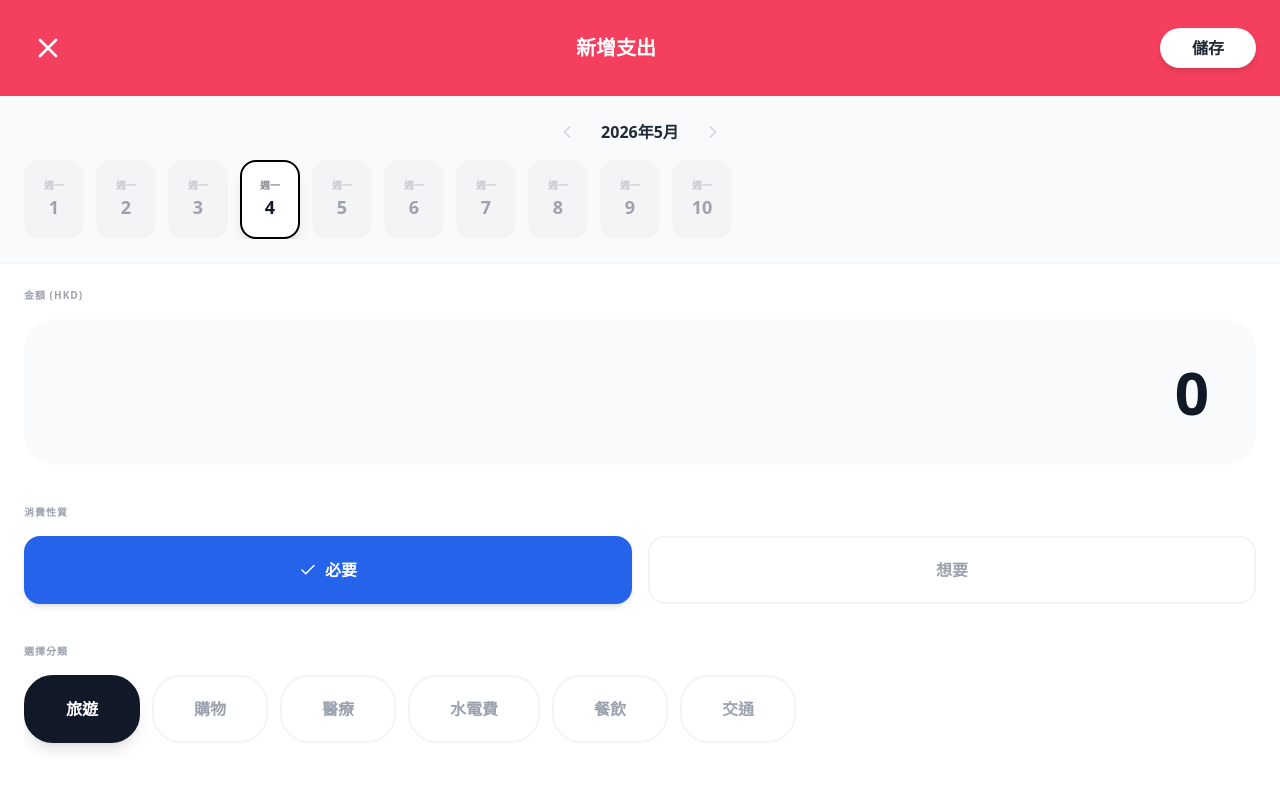
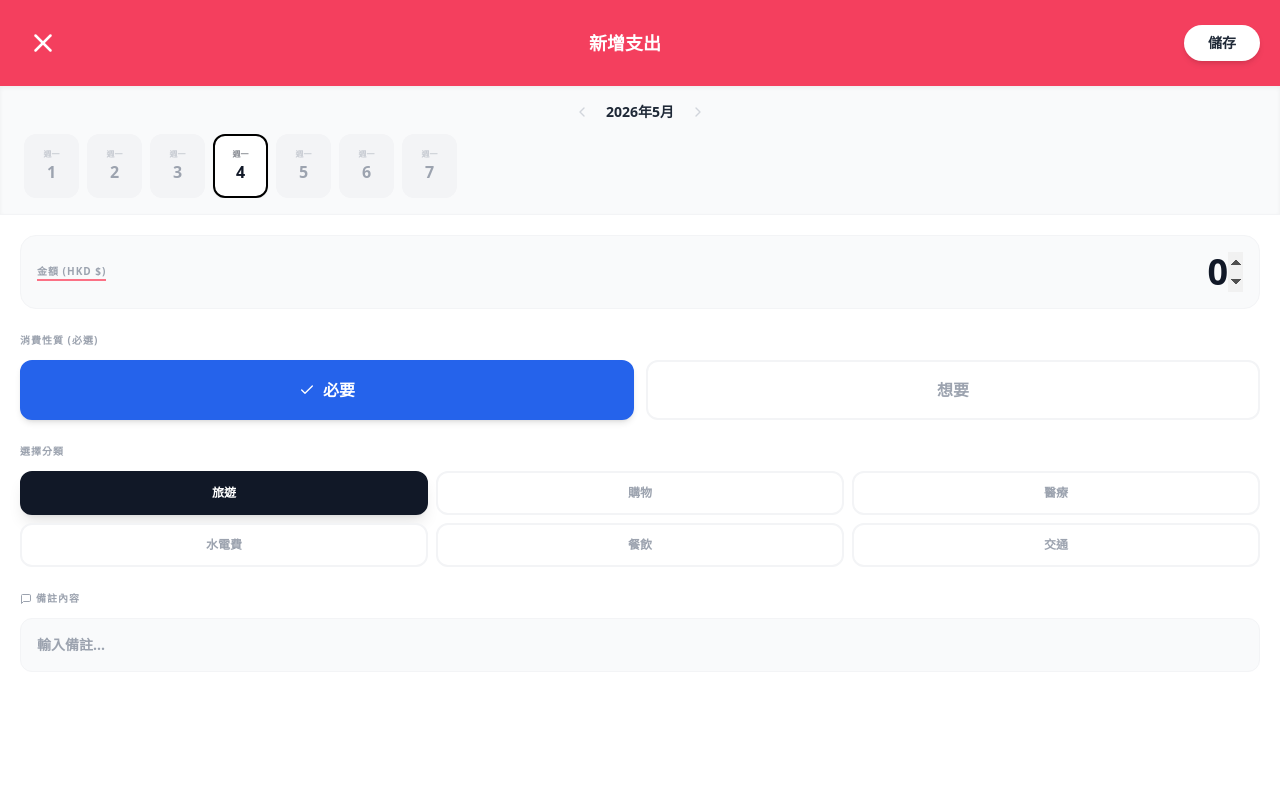
Before and after one commit to nattoisemobileai-max/mymoney, a React (Create React App) app: page / in a window 1280 px wide. Both pictures are taken after a click on the button 639 px from the left and 699 px from the top of the page. Shown: the top 788 px of the page. Built offline with nearby package versions, Linux system fonts and the light colour scheme.

Commit message:
Update App.js

```diff
--- a/src/App.js
+++ b/src/App.js
@@ -1,7 +1,7 @@
 import React, { useState } from 'react';
 import {
   Download, Wallet, Plus, X, ChevronLeft, ChevronRight, Menu,
-  Trash2, TrendingUp, Globe, ChevronDown, ChevronUp, Check
+  Trash2, TrendingUp, Globe, ChevronDown, ChevronUp, Check, MessageSquare
 } from 'lucide-react';
 
 const App = () => {
@@ -16,6 +16,7 @@ const App = () => {
     amount: '0',
     category: '旅遊',
     nature: 'essential',
+    note: '',
     date: '2026-05-04'
   });
 
@@ -27,8 +28,8 @@ const App = () => {
   });
 
   const [records, setRecords] = useState([
-    { type: 'expense', amount: 31, category: '旅遊', nature: 'desire', id: 1, date: '2026-05-04' },
-    { type: 'income', amount: 500, category: 'ATM', nature: 'essential', id: 5, date: '2026-05-04' }
+    { type: 'expense', amount: 31, category: '旅遊', nature: 'desire', note: 'Coffee', id: 1, date: '2026-05-04' },
+    { type: 'income', amount: 500, category: 'ATM', nature: 'essential', note: 'Salary', id: 5, date: '2026-05-04' }
   ]);
 
   const handleSave = () => {
@@ -41,29 +42,28 @@ const App = () => {
   return (
     <div className="min-h-screen bg-[#F8F9FB] text-gray-900 pb-32 font-sans select-none overflow-x-hidden">
 
-      {/* Header */}
+      {/* 頂部 Header */}
       <div className="bg-emerald-500 text-white p-5 sticky top-0 z-50 flex justify-between items-center shadow-md">
         <div className="w-10"></div>
         <h1 className="font-bold text-lg">{currentSettings.appName}</h1>
         <button onClick={() => setShowSettingsModal(true)} className="w-10 flex justify-end active:scale-90"><Menu size={24} /></button>
       </div>
 
-      {/* 主內容區：僅在非輸入頁面顯示 */}
+      {/* 主頁面 */}
       {!showInputPage && (
-        <main className="p-4 space-y-6 animate-in fade-in duration-300">
-          {/* 數據卡片 */}
+        <main className="p-4 space-y-6 animate-in fade-in">
           <div className="grid grid-cols-2 gap-4">
             <div className="bg-black text-white p-6 rounded-[2rem] shadow-lg">
-              <p className="text-xs font-bold opacity-60 uppercase">支出</p>
+              <p className="text-xs font-bold opacity-60">支出</p>
               <p className="text-2xl font-black text-rose-300">HK$96</p>
             </div>
             <div className="bg-white p-6 rounded-[2rem] border border-gray-100 shadow-sm">
-              <p className="text-xs font-bold text-gray-400 uppercase">收入</p>
+              <p className="text-xs font-bold text-gray-400">收入</p>
               <p className="text-2xl font-black text-emerald-500">HK$500</p>
             </div>
           </div>
 
-          {/* 重要：Bar Chart 每日概覽 (強制渲染) */}
+          {/* Bar Chart 每日概覽 */}
           <section className="bg-white p-6 rounded-[2.5rem] shadow-sm border border-gray-50">
             <div className="flex justify-between items-center mb-6 px-2">
               <h3 className="text-sm font-black text-gray-700">每日概覽</h3>
@@ -72,29 +72,25 @@ const App = () => {
                 <span className="flex items-center gap-1 text-emerald-500"><div className="w-2 h-2 rounded-full bg-emerald-500"></div> 收入</span>
               </div>
             </div>
-            <div className="h-32 flex items-end justify-around gap-2 px-2 border-b border-gray-50 pb-2">
+            <div className="h-28 flex items-end justify-around gap-2 px-2 border-b border-gray-50 pb-2">
               {[40, 75, 35, 90, 55, 65, 45].map((h, i) => (
-                <div key={i} className="flex gap-1 items-end h-full group">
-                  <div className="w-3 bg-rose-400 rounded-t-sm transition-all group-active:bg-rose-600" style={{ height: `${h-15}%` }}></div>
-                  <div className="w-3 bg-emerald-500 rounded-t-sm transition-all group-active:bg-emerald-700" style={{ height: `${h}%` }}></div>
+                <div key={i} className="flex gap-1 items-end h-full">
+                  <div className="w-3 bg-rose-400 rounded-t-sm" style={{ height: `${h-15}%` }}></div>
+                  <div className="w-3 bg-emerald-500 rounded-t-sm" style={{ height: `${h}%` }}></div>
                 </div>
               ))}
-            </div>
-            <div className="flex justify-around mt-2 text-[9px] font-black text-gray-300 uppercase">
-              <span>Mon</span><span>Tue</span><span>Wed</span><span>Thu</span><span>Fri</span><span>Sat</span><span>Sun</span>
             </div>
           </section>
 
           {/* 最近紀錄 */}
           <div className="space-y-4">
-            <h3 className="text-[10px] font-black text-gray-400 uppercase tracking-widest px-2">Recent History</h3>
             {records.map(record => (
-              <div key={record.id} className="bg-white p-5 rounded-[1.8rem] flex justify-between items-center border border-gray-50 active:bg-gray-100 transition-all shadow-sm">
+              <div key={record.id} className="bg-white p-5 rounded-[1.8rem] flex justify-between items-center border border-gray-100 shadow-sm">
                 <div className="flex items-center gap-4">
                   <div className={`w-10 h-10 rounded-xl flex items-center justify-center ${record.type === 'expense' ? 'bg-rose-50 text-rose-500' : 'bg-emerald-50 text-emerald-500'}`}><TrendingUp size={18}/></div>
                   <div>
                     <p className="font-black text-gray-800 text-sm">{record.category}</p>
-                    <p className="text-[10px] text-gray-400 font-bold">{record.date} • {record.type === 'expense' ? (record.nature === 'essential' ? '必要' : '想要') : '收入'}</p>
+                    <p className="text-[10px] text-gray-400 font-bold">{record.note || record.date}</p>
                   </div>
                 </div>
                 <p className={`font-black ${record.type === 'expense' ? 'text-rose-600' : 'text-emerald-600'}`}>HK${record.amount}</p>
@@ -104,101 +100,105 @@ const App = () => {
         </main>
       )}
 
-      {/* 新增頁面 */}
+      {/* 新增頁面 - 嚴格遵守所有欄位要求 */}
       {showInputPage && (
-        <div className="fixed inset-0 bg-white z-[200] flex flex-col animate-in slide-in-from-bottom duration-300 overflow-hidden">
-          <div className={`${inputType === 'expense' ? 'bg-rose-500' : 'bg-blue-500'} p-6 text-white flex justify-between items-center shadow-lg`}>
-            <button onClick={() => setShowInputPage(false)} className="p-2"><X size={32} /></button>
-            <span className="text-xl font-black">{inputType === 'expense' ? '新增支出' : '新增收入'}</span>
-            <button onClick={handleSave} className="bg-white text-gray-800 px-8 py-2 rounded-full font-black shadow-md active:scale-95">儲存</button>
+        <div className="fixed inset-0 bg-white z-[200] flex flex-col animate-in slide-in-from-bottom duration-300">
+          {/* Header */}
+          <div className={`${inputType === 'expense' ? 'bg-rose-500' : 'bg-blue-500'} p-5 text-white flex justify-between items-center shadow-md`}>
+            <button onClick={() => setShowInputPage(false)} className="p-2"><X size={30} /></button>
+            <span className="text-lg font-black">{inputType === 'expense' ? '新增支出' : '新增收入'}</span>
+            <button onClick={handleSave} className="bg-white text-gray-800 px-6 py-2 rounded-full text-sm font-black active:scale-95 shadow-md">儲存</button>
           </div>
 
-          {/* Calendar Bar - 日曆列還原 */}
-          <section className="bg-gray-50 py-6 border-b border-gray-100">
-            <div className="flex items-center justify-center gap-6 mb-4 font-black text-gray-800">
-              <ChevronLeft size={20} className="text-gray-300"/> 2026年5月 <ChevronRight size={20} className="text-gray-300"/>
+          {/* 1. Calendar Bar */}
+          <section className="bg-gray-50 py-4 border-b border-gray-100 shadow-inner">
+            <div className="flex items-center justify-center gap-4 mb-3 font-black text-gray-800 text-sm">
+              <ChevronLeft size={16} className="text-gray-300"/> 2026年5月 <ChevronRight size={16} className="text-gray-300"/>
             </div>
-            <div className="flex gap-3 overflow-x-auto no-scrollbar px-6">
-              {[1, 2, 3, 4, 5, 6, 7, 8, 9, 10].map(d => (
-                <button key={d} onClick={() => setFormData({...formData, date: `2026-05-${d < 10 ? '0'+d : d}`})} className={`min-w-[60px] py-4 rounded-2xl flex flex-col items-center border-2 transition-all ${formData.date.endsWith(d < 10 ? '0'+d : d.toString()) ? 'border-black bg-white shadow-lg' : 'border-transparent bg-gray-100 text-gray-400'}`}>
-                  <span className="text-[10px] font-bold opacity-50">週一</span>
-                  <span className="text-lg font-black">{d}</span>
+            <div className="flex gap-2 overflow-x-auto no-scrollbar px-6">
+              {[1, 2, 3, 4, 5, 6, 7].map(d => (
+                <button key={d} onClick={() => setFormData({...formData, date: `2026-05-0${d}`})} className={`min-w-[55px] py-3 rounded-xl flex flex-col items-center border-2 transition-all ${formData.date.endsWith(d.toString()) ? 'border-black bg-white shadow-sm' : 'border-transparent bg-gray-100 text-gray-400'}`}>
+                  <span className="text-[8px] font-bold opacity-50 uppercase">週一</span>
+                  <span className="text-base font-black">{d}</span>
                 </button>
               ))}
             </div>
           </section>
 
-          <div className="flex-1 overflow-y-auto p-6 space-y-10 pb-20">
-            <section>
-              <label className="text-[10px] font-black text-gray-400 mb-4 block uppercase tracking-widest">金額 (HKD)</label>
-              <input type="number" value={formData.amount} onChange={(e) => setFormData({...formData, amount: e.target.value})} className="w-full bg-gray-50 p-8 rounded-[2rem] text-6xl font-black text-right outline-none focus:ring-4 focus:ring-gray-100"/>
+          <div className="flex-1 p-5 space-y-6 overflow-y-auto no-scrollbar pb-24">
+            {/* 2. 金額輸入 */}
+            <section className="bg-gray-50 p-4 rounded-2xl flex items-center justify-between border border-gray-100">
+              <label className="text-[10px] font-black text-gray-400 uppercase tracking-widest border-b-2 border-rose-400">金額 (HKD $)</label>
+              <input
+                type="number"
+                value={formData.amount}
+                onChange={(e) => setFormData({...formData, amount: e.target.value})}
+                className="bg-transparent text-4xl font-black text-right outline-none w-1/2"
+                autoFocus
+              />
             </section>
 
-            {/* 必要 & 想要：僅在支出時顯示 */}
+            {/* 3. 必要/想要 (支出頁面核心功能) */}
             {inputType === 'expense' && (
               <section className="animate-in fade-in">
-                <label className="text-[10px] font-black text-gray-400 mb-4 block uppercase tracking-widest">消費性質</label>
-                <div className="flex gap-4">
-                  <button onClick={() => setFormData({...formData, nature: 'essential'})} className={`flex-1 py-5 rounded-2xl font-black flex items-center justify-center gap-2 border-2 ${formData.nature === 'essential' ? 'bg-blue-600 text-white border-blue-600 shadow-md' : 'bg-white text-gray-400 border-gray-100'}`}>
-                    {formData.nature === 'essential' && <Check size={18}/>} 必要
+                <label className="text-[10px] font-black text-gray-400 mb-3 block uppercase tracking-widest">消費性質 (必選)</label>
+                <div className="flex gap-3">
+                  <button onClick={() => setFormData({...formData, nature: 'essential'})} className={`flex-1 py-4 rounded-xl font-black flex items-center justify-center gap-2 border-2 transition-all ${formData.nature === 'essential' ? 'bg-blue-600 text-white border-blue-600 shadow-md' : 'bg-white text-gray-400 border-gray-100'}`}>
+                    {formData.nature === 'essential' && <Check size={16}/>} 必要
                   </button>
-                  <button onClick={() => setFormData({...formData, nature: 'desire'})} className={`flex-1 py-5 rounded-2xl font-black flex items-center justify-center gap-2 border-2 ${formData.nature === 'desire' ? 'bg-orange-500 text-white border-orange-500 shadow-md' : 'bg-white text-gray-400 border-gray-100'}`}>
-                    {formData.nature === 'desire' && <Check size={18}/>} 想要
+                  <button onClick={() => setFormData({...formData, nature: 'desire'})} className={`flex-1 py-4 rounded-xl font-black flex items-center justify-center gap-2 border-2 transition-all ${formData.nature === 'desire' ? 'bg-orange-500 text-white border-orange-500 shadow-md' : 'bg-white text-gray-400 border-gray-100'}`}>
+                    {formData.nature === 'desire' && <Check size={16}/>} 想要
                   </button>
                 </div>
               </section>
             )}
 
+            {/* 4. 選擇分類 */}
             <section>
-              <label className="text-[10px] font-black text-gray-400 mb-4 block uppercase tracking-widest">選擇分類</label>
-              <div className="flex gap-3 overflow-x-auto no-scrollbar pb-4">
+              <label className="text-[10px] font-black text-gray-400 mb-3 block uppercase tracking-widest">選擇分類</label>
+              <div className="grid grid-cols-3 gap-2">
                 {(inputType === 'expense' ? currentSettings.expCategories : currentSettings.incCategories).map(cat => (
-                  <button key={cat} onClick={() => setFormData({...formData, category: cat})} className={`px-10 py-5 rounded-[1.8rem] border-2 whitespace-nowrap font-black transition-all ${formData.category === cat ? 'bg-gray-900 text-white border-gray-900 shadow-lg' : 'bg-white border-gray-100 text-gray-400'}`}>{cat}</button>
-                ))}
-              </div>
-            </section>
-          </div>
-        </div>
-      )}
-
-      {/* 設定 Modal - 點擊展開分類 */}
-      {showSettingsModal && (
-        <div className="fixed inset-0 bg-black/60 z-[300] flex justify-end backdrop-blur-sm">
-          <div className="bg-white w-5/6 max-w-sm h-full p-8 flex flex-col shadow-2xl animate-in slide-in-from-right overflow-y-auto no-scrollbar">
-            <div className="flex justify-between items-center mb-10"><h2 className="text-2xl font-black">系統設定</h2><button onClick={() => setShowSettingsModal(false)}><X size={32} /></button></div>
-
-            <section className="bg-gray-50 p-6 rounded-3xl mb-8">
-              <label className="text-[10px] font-black text-gray-400 mb-4 block uppercase flex items-center gap-2"><Globe size={14}/> Language</label>
-              <div className="grid grid-cols-2 gap-2">
-                {['繁體中文', 'English', '日本語', 'Español', 'Deutsch'].map(lang => (
-                  <button key={lang} onClick={() => setCurrentSettings({...currentSettings, language: lang})} className={`p-3 rounded-xl border-2 font-bold text-[10px] ${currentSettings.language === lang ? 'border-emerald-500 bg-emerald-50 text-emerald-600' : 'bg-white text-gray-400 border-gray-100'}`}>{lang}</button>
+                  <button
+                    key={cat}
+                    onClick={() => setFormData({...formData, category: cat})}
+                    className={`py-3 rounded-xl border-2 text-xs font-black transition-all ${formData.category === cat ? 'bg-gray-900 text-white border-gray-900 shadow-lg' : 'bg-white border-gray-100 text-gray-400'}`}
+                  >
+                    {cat}
+                  </button>
                 ))}
               </div>
             </section>
 
-            <section className="border-b border-gray-100 pb-2 mb-4">
-              <button onClick={() => setExpandExp(!expandExp)} className="w-full flex justify-between font-black text-gray-700 py-3">支出分類管理 {expandExp ? <ChevronUp/> : <ChevronDown/>}</button>
-              {expandExp && <div className="mt-2 space-y-2 animate-in slide-in-from-top-2">{currentSettings.expCategories.map(c => <div key={c} className="p-4 bg-gray-50 rounded-2xl text-xs font-bold border border-gray-100 flex justify-between items-center">{c}<Trash2 size={16} className="text-rose-300"/></div>)}</div>}
-            </section>
-
-            <section className="border-b border-gray-100 pb-2">
-              <button onClick={() => setExpandInc(!expandInc)} className="w-full flex justify-between font-black text-gray-700 py-3">收入分類管理 {expandInc ? <ChevronUp/> : <ChevronDown/>}</button>
-              {expandInc && <div className="mt-2 space-y-2 animate-in slide-in-from-top-2">{currentSettings.incCategories.map(c => <div key={c} className="p-4 bg-gray-50 rounded-2xl text-xs font-bold border border-gray-100 flex justify-between items-center">{c}<Trash2 size={16} className="text-blue-300"/></div>)}</div>}
+            {/* 5. 備註欄位 */}
+            <section>
+              <label className="text-[10px] font-black text-gray-400 mb-3 block uppercase tracking-widest flex items-center gap-1"><MessageSquare size={12}/> 備註內容</label>
+              <input
+                type="text"
+                value={formData.note}
+                onChange={(e) => setFormData({...formData, note: e.target.value})}
+                placeholder="輸入備註..."
+                className="w-full bg-gray-50 p-4 rounded-xl text-sm font-bold border border-gray-100 outline-none focus:ring-2 focus:ring-gray-200"
+              />
             </section>
           </div>
         </div>
       )}
 
       {/* 底部導航 */}
-      <nav className="fixed bottom-0 left-0 right-0 bg-white/95 backdrop-blur-lg border-t border-gray-100 flex justify-around items-center py-5 z-40 px-6">
-        <button onClick={() => {setActiveTab('home'); setShowInputPage(false);}} className={`flex flex-col items-center w-1/3 ${activeTab === 'home' && !showInputPage ? 'text-rose-500 scale-110 font-black' : 'text-gray-300'}`}>
-          <Download size={28}/><span className="text-[10px] mt-1">我的帳本</span>
+      <nav className="fixed bottom-0 left-0 right-0 bg-white/95 backdrop-blur-lg border-t border-gray-100 flex justify-around items-center py-5 z-40 px-6 shadow-xl">
+        <button onClick={() => {setActiveTab('home'); setShowInputPage(false);}} className={`flex flex-col items-center w-1/3 transition-all ${activeTab === 'home' && !showInputPage ? 'text-rose-500 scale-110 font-black' : 'text-gray-300'}`}>
+          <Download size={28}/><span className="text-[9px] mt-1 uppercase">我的帳本</span>
         </button>
+
+        {/* 中央 "+" 按鈕 (設為支出) */}
         <div className="relative -top-12 w-1/3 flex justify-center">
-          <button onClick={() => { setInputType('expense'); setShowInputPage(true); }} className="bg-[#B08D57] w-22 h-22 rounded-full flex items-center justify-center text-white shadow-2xl border-[10px] border-[#F8F9FB] active:scale-90 transition-all"><Plus size={45} /></button>
+          <button onClick={() => { setInputType('expense'); setShowInputPage(true); }} className="bg-[#B08D57] w-20 h-20 rounded-full flex items-center justify-center text-white shadow-2xl border-[8px] border-[#F8F9FB] active:scale-90 transition-all">
+            <Plus size={40} />
+          </button>
         </div>
-        <button onClick={() => { setInputType('income'); setShowInputPage(true); }} className={`flex flex-col items-center w-1/3 ${showInputPage && inputType === 'income' ? 'text-blue-500 scale-110 font-black' : 'text-gray-300'}`}>
-          <Wallet size={28}/><span className="text-[10px] mt-1">新增收入</span>
+
+        <button onClick={() => { setInputType('income'); setShowInputPage(true); }} className={`flex flex-col items-center w-1/3 transition-all ${showInputPage && inputType === 'income' ? 'text-blue-500 scale-110 font-black' : 'text-gray-300'}`}>
+          <Wallet size={28}/><span className="text-[9px] mt-1 uppercase">新增收入</span>
         </button>
       </nav>
     </div>
```
